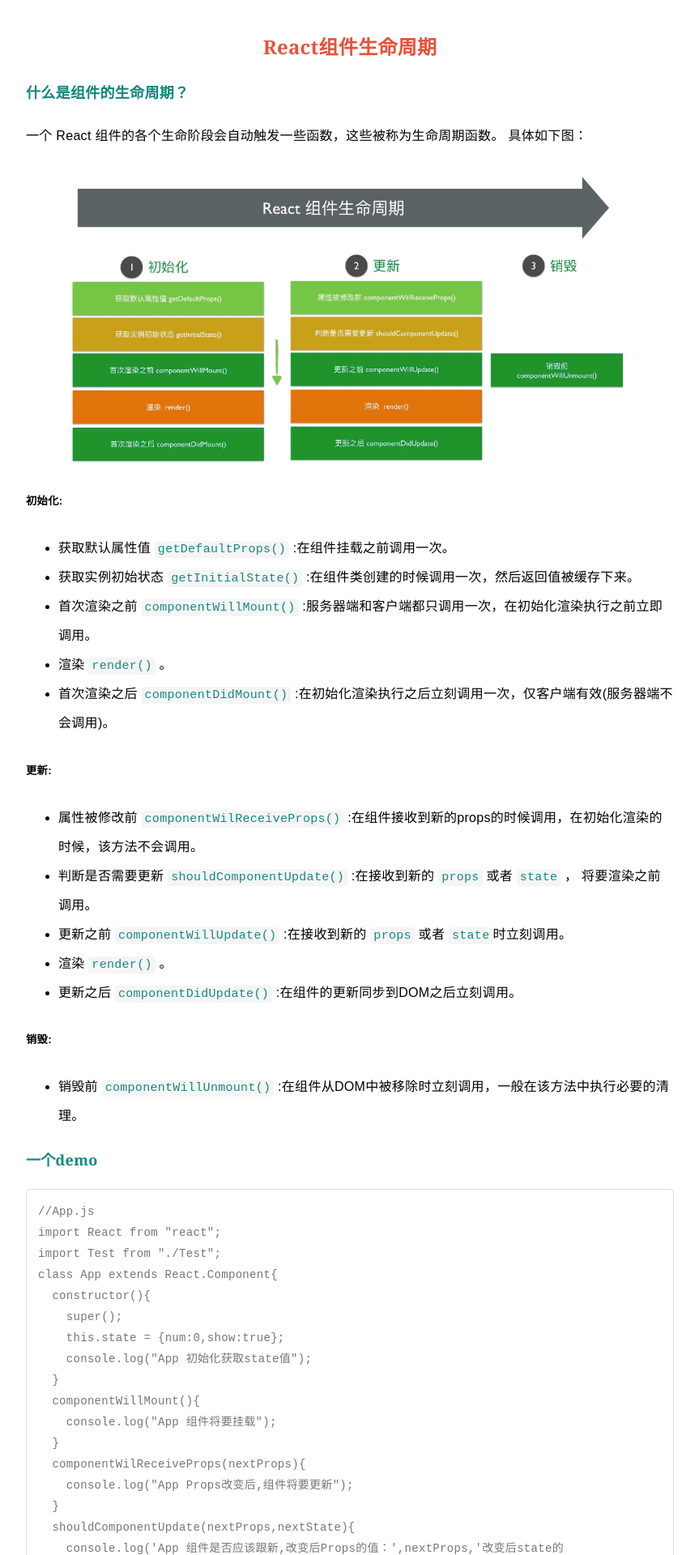
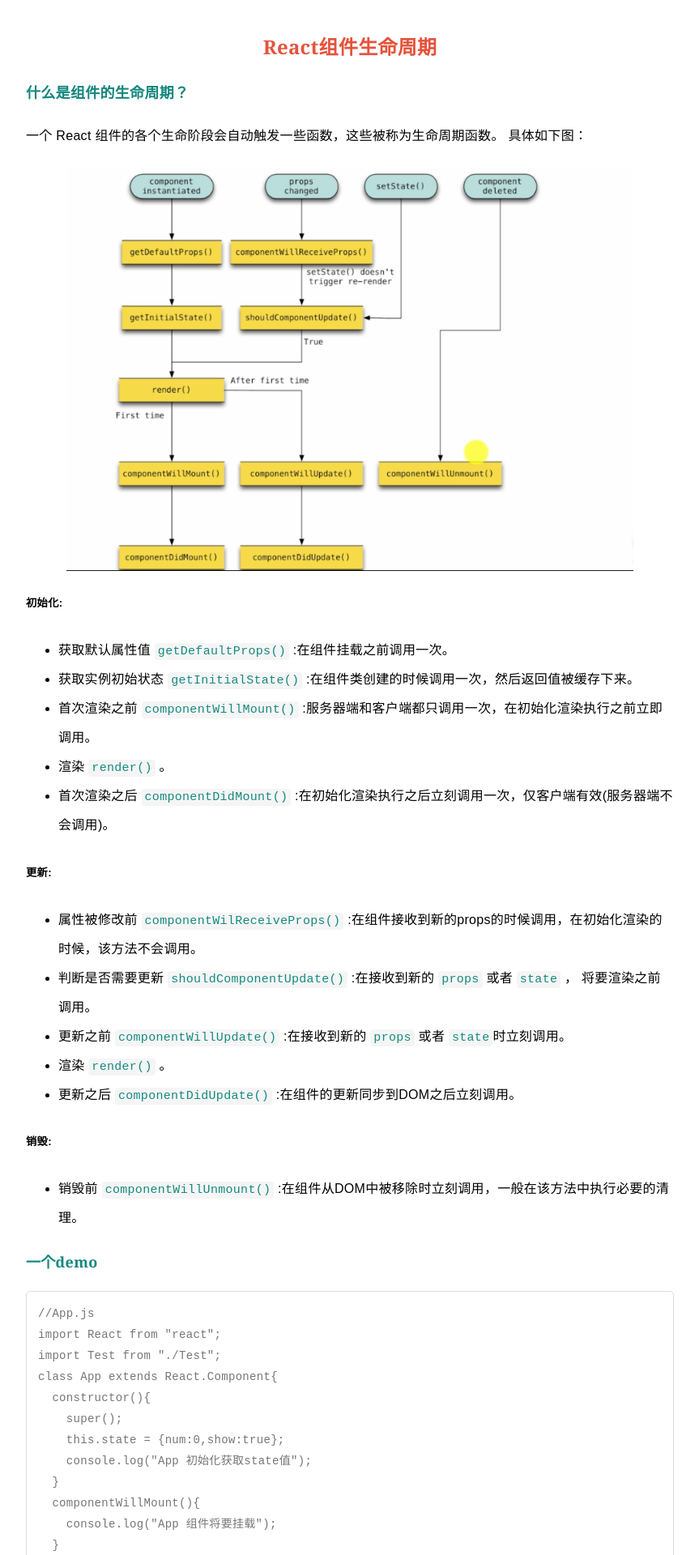
Before and after one commit to jacktown11/yewenxiang23.github.io, a Jekyll site: the page built from react/5-react.md, in a window 1280 px wide. Shown: the top 1920 px of the page at 81% size, without its empty margins (208-1071 px from the left). Built offline with Jekyll 4.4.1, drawn with Linux system fonts in a browser that asks for light colours.

Commit message:
change react lifecycle img

```diff
--- a/react/5-react.md
+++ b/react/5-react.md
@@ -6,7 +6,7 @@ title: React组件生命周期
 一个 React 组件的各个生命阶段会自动触发一些函数，这些被称为生命周期函数。
 具体如下图：
 
-![](./4-react-img/react-lifecycle.jpeg)
+![](./4-react-img/react-lifecycle.png)
 
 ##### 初始化:
 
```
Also changed, not shown: react/4-react-img/react-lifecycle.jpeg (deleted), react/4-react-img/react-lifecycle.png (added).
